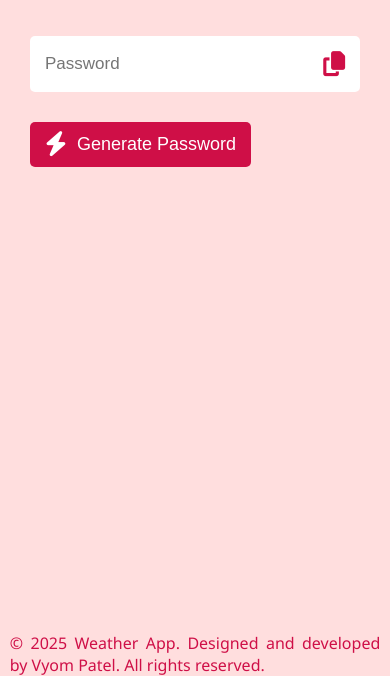
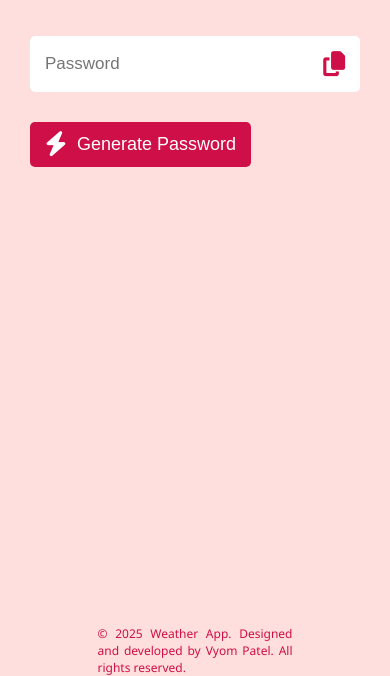
Before and after one commit to Vyom1912/Random-Password-Generator-, a plain HTML site: page index.html in a window 390 px wide. Shown: the part 168-844 px from the top of the page. Drawn offline with Linux system fonts and the light colour scheme.

Commit message:
Update style.css

```diff
--- a/style.css
+++ b/style.css
@@ -77,9 +77,10 @@ body {
   bottom: 0;
   left: 50%;
   transform: translate(-50%, 0);
-  width: 80%;
+  width: fit-content;
   margin: auto;
   text-align: justify;
+  font-size: 12px;
   font-weight: 400;
   color: var(--secondary-color);
 }
@@ -98,7 +99,4 @@ body {
     font-size: 18px;
     padding: 10px 15px !important;
   }
-  .footer {
-    width: 95%;
-  }
 }
```
